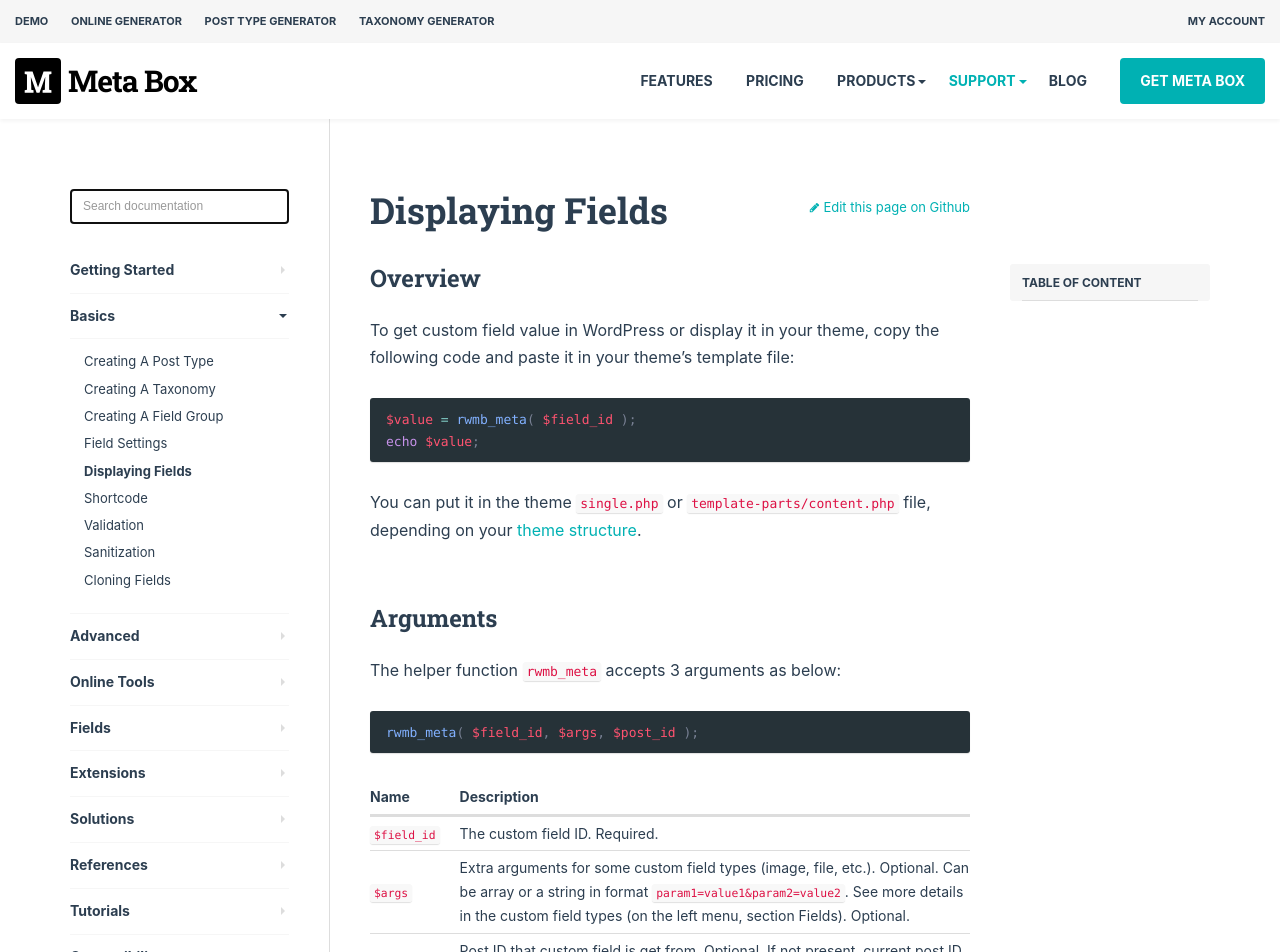
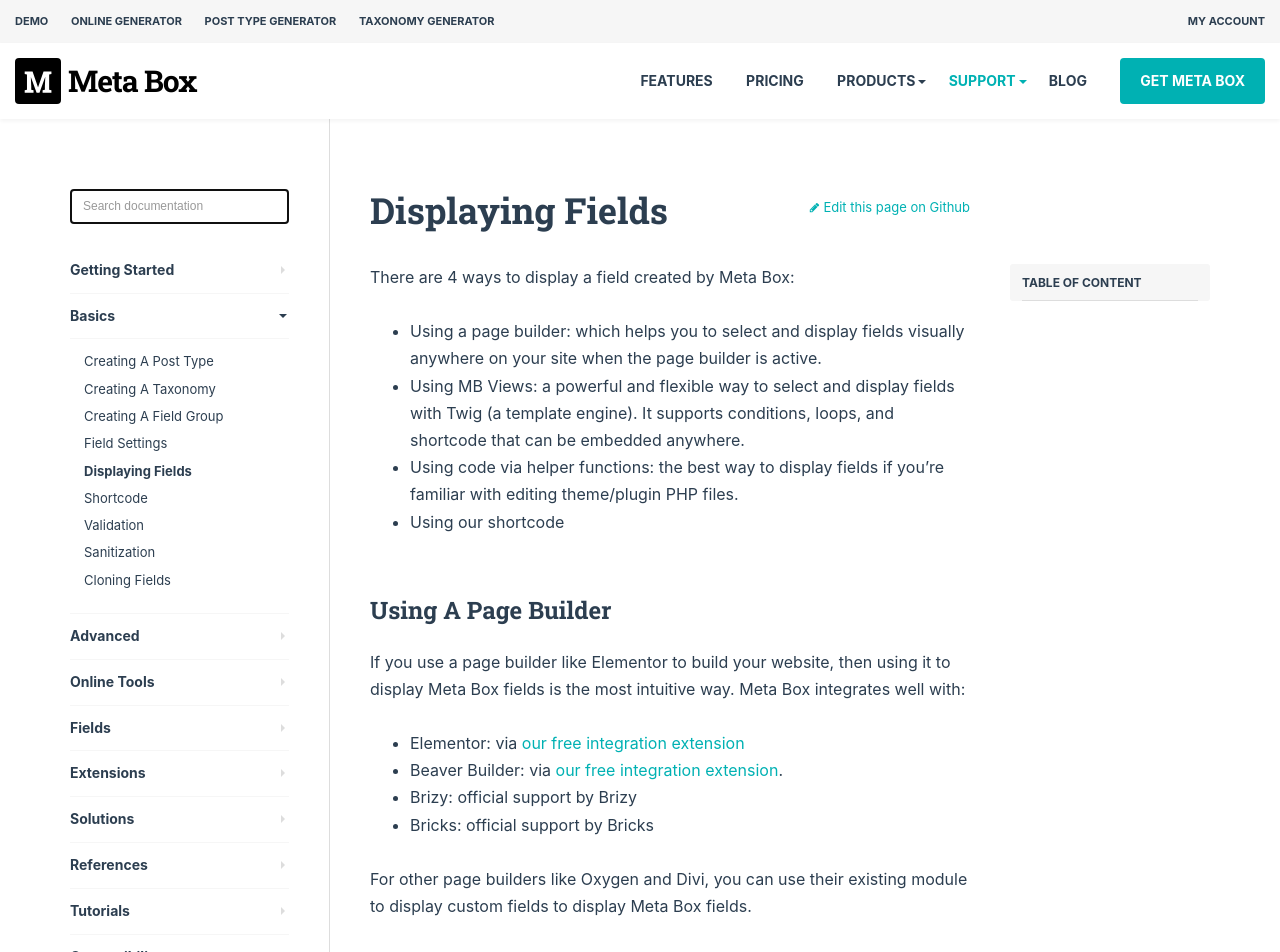
Before and after one commit to wpmetabox/docs, a Jekyll site: the page built from _docs/displaying-fields.md, in a window 1280 px wide and 1400 px high. Shown: the top 952 px of the window. Built offline with Jekyll 4.4.1, drawn with Linux system fonts in a browser that asks for light colours; comment, search, counter and statistics services are not loaded; some of the changed text lies outside the part shown.

Commit message:
Update display fields guide

````diff
--- a/_docs/displaying-fields.md
+++ b/_docs/displaying-fields.md
@@ -2,37 +2,65 @@
 title: Displaying fields
 ---
 
-## Overview
+There are 4 ways to display a field created by Meta Box:
 
-To get custom field value in WordPress or display it in your theme, copy the following code and paste it in your theme's template file:
+- Using a page builder: which helps you to select and display fields visually anywhere on your site when the page builder is active.
+- Using MB Views: a powerful and flexible way to select and display fields with Twig (a template engine). It supports conditions, loops, and shortcode that can be embedded anywhere.
+- Using code via helper functions: the best way to display fields if you're familiar with editing theme/plugin PHP files.
+- Using our shortcode
+
+## Using a page builder
+
+If you use a page builder like Elementor to build your website, then using it to display Meta Box fields is the most intuitive way. Meta Box integrates well with:
+
+- Elementor: via [our free integration extension](https://metabox.io/plugins/mb-elementor-integrator/)
+- Beaver Builder: via [our free integration extension](https://metabox.io/plugins/meta-box-beaver-themer-integrator/).
+- Brizy: official support by Brizy
+- Bricks: official support by Bricks
+
+For other page builders like Oxygen and Divi, you can use their existing module to display custom fields to display Meta Box fields.
+
+Here is a video tutorial on how to use Elementor to display Meta Box's fields:
+
+<iframe width="560" height="315" src="https://www.youtube.com/embed/NzR9lii2S30" title="YouTube video player" frameborder="0" allow="accelerometer; autoplay; clipboard-write; encrypted-media; gyroscope; picture-in-picture" allowfullscreen></iframe>
+
+## Using MB Views
+
+[MB Views](https://metabox.io/plugins/mb-views/) helps you to select fields and output them into an HTML template. You can also add your own CSS/JavaScript to style fields the way you want.
+
+With MB Views, you have full control of the HTML output and the location (on which page) that views render.
+
+Here is a video tutorial on using MB Views:
+
+<iframe width="560" height="315" src="https://www.youtube.com/embed/4udvu8PqfkE" title="YouTube video player" frameborder="0" allow="accelerometer; autoplay; clipboard-write; encrypted-media; gyroscope; picture-in-picture" allowfullscreen></iframe>
+
+For more details on using MB Views, please see [this documentation](/extensions/mb-views/).
+
+## Using code
+
+To get custom field value in WordPress or display it in your theme, use the `rwmb_meta` helper function. Copy the following code and paste it in your theme's template file:
 
 ```php
-$value = rwmb_meta( $field_id );
+$value = rwmb_meta( $field_id, $args = [], $post_id = null );
 echo $value;
 ```
 
 You can put it in the theme `single.php` or `template-parts/content.php` file, depending on your [theme structure](https://developer.wordpress.org/themes/basics/template-files/).
 
-## Arguments
-
-The helper function `rwmb_meta` accepts 3 arguments as below:
-
-```php
-rwmb_meta( $field_id, $args, $post_id );
-```
+The function accepts 3 arguments:
 
 Name|Description
 ---|---
 `$field_id`|The custom field ID. Required.
 `$args`|Extra arguments for some custom field types (image, file, etc.). Optional. Can be array or a string in format `param1=value1&param2=value2`. See more details in the custom field types (on the left menu, section Fields). Optional.
-`$post_id`|Post ID that custom field is get from. Optional. If not present, current post ID is used.
+`$post_id`|Post ID that custom field gets from. Optional. If not present, the current post ID is used.
 
-## Returned value
+Return value:
 
 - If the custom field has a single value (not `multiple` nor `clone`), then the function returns that value.
 - If the custom field has multiple values (`multiple` or `clone`), then the function returns an array of values.
 
-This is an example how to display date of birth (which is a `date` field):
+This is an example of how to display the date of birth (which is a `date` field):
 
 ```php
 echo rwmb_meta( 'dob' );
@@ -49,44 +77,39 @@
 
 {% include alert.html type="warning" content="Depends on the custom field types, the returned value can be different. See more details in custom field types (on the left menu, section Fields)." %}
 
-## Undefined function error
+### Helper functions
 
-If you're using `rwmb_meta` in your theme, there may be a situation when an admin accidentally deactivate the Meta Box plugin and you will see error "Undefined function rwmb_meta..." and your site will be broken.
+Besides `rwmb_meta`, Meta Box also provides 2 more helper functions that work with the custom field value:
+
+- [rwmb_meta()](/rwmb-meta/)
+- [rwmb_the_value()](/rwmb-the-value/)
+- [rwmb_get_value()](/rwmb-get-value/)
+
+In order to understand the usage of helper functions and the difference between them, please see this video tutorial:
+
+<iframe width="560" height="315" src="https://www.youtube.com/embed/NFZE4Sxi2p4?rel=0" frameborder="0" allow="autoplay; encrypted-media" allowfullscreen></iframe>
+
+### Undefined function error
+
+If you're using `rwmb_meta` in your theme, there may be a situation when an admin accidentally deactivates the Meta Box plugin and you will see the error "Undefined function rwmb_meta..." and your site will be broken.
 
 To prevent this problem, a simple fix for that is adding the following code into your theme's `functions.php` file:
 
 ```php
 if ( ! function_exists( 'rwmb_meta' ) ) {
-    function rwmb_meta( $key, $args = '', $post_id = null ) {
-        return false;
+    function rwmb_meta( $key, $args = [], $post_id = null ) {
+        return null;
     }
 }
 ```
 
-## For developers
+### Note
 
-The `rwmb_meta` function is just a wrapper of `get_post_meta` with some additions to match [the way the plugin saves custom fields in the database](/database/). It also adds some additional information to the returned value (such as image info) to make it's easier for developers.
+The `rwmb_meta` function is a wrapper of `get_post_meta` with some additions to match [the way the plugin saves custom fields in the database](/database/). It also adds some additional information to the returned value (such as image info) to make it's easier for developers.
 
 However, you can always use `get_post_meta` to get the custom field value stored in the database. `print_r` might help you to see how the custom field value is formatted.
 
-## Helper functions
-
-There are several helper functions that work with the custom field value. For more details, please see below:
-
-- [rwmb_meta()](/rwmb-meta/)
-- [rwmb_the_value()](/rwmb-the-value/)
-- [rwmb_get_value()](/rwmb-get-value/)
-
-
-## Video tutorial
-
-In order to understand the usage of helper functions and the difference between them, please check out the video tutorial below:
-
-<iframe width="560" height="315" src="https://www.youtube.com/embed/NFZE4Sxi2p4?rel=0" frameborder="0" allow="autoplay; encrypted-media" allowfullscreen></iframe>
-
-## Note
-
-If the helper functions don't return correct value, then please check your code that register meta boxes. Do you register meta boxes under some condition like `is_admin()` or inside another hook? Do you put this snippet:
+If the helper functions don't return the correct value, then please check your code that registers meta boxes. Do you register meta boxes under some conditions like `is_admin()` or inside another hook? Do you put this snippet:
 
 ```php
 add_filter( 'rwmb_meta_boxes', 'your_function' );
@@ -94,4 +117,19 @@
 
 right in your theme's `functions.php` file or in your plugin file without any condition?
 
-If you do, then please remove all the conditions. The conditions might prevent the plugin to get the field settings in the frontend. And in that case, it fallback to just `get_post_meta()`, which might return unexpected value (single value for checkbox list, for example).
+If you do, then please remove all the conditions. The conditions might prevent the plugin to get the field settings in the frontend. And in that case, it fallback to just `get_post_meta()`, which might return an unexpected value (single value for checkbox list, for example).
+
+
+## Using our shortcode
+
+To make it easy for users to insert custom fields' values inside post content/widget or anywhere, Meta Box provides a shortcode to help you get and display field values.
+
+```
+[rwmb_meta id="field_id"]
+
+// or
+
+[rwmb_meta id="field_id" object_id="123"]
+```
+
+The shortcode works similar to the `rwmb_meta` helper function above. For more details about the shortcode, please see [this documentation](/shortcode/).
````
